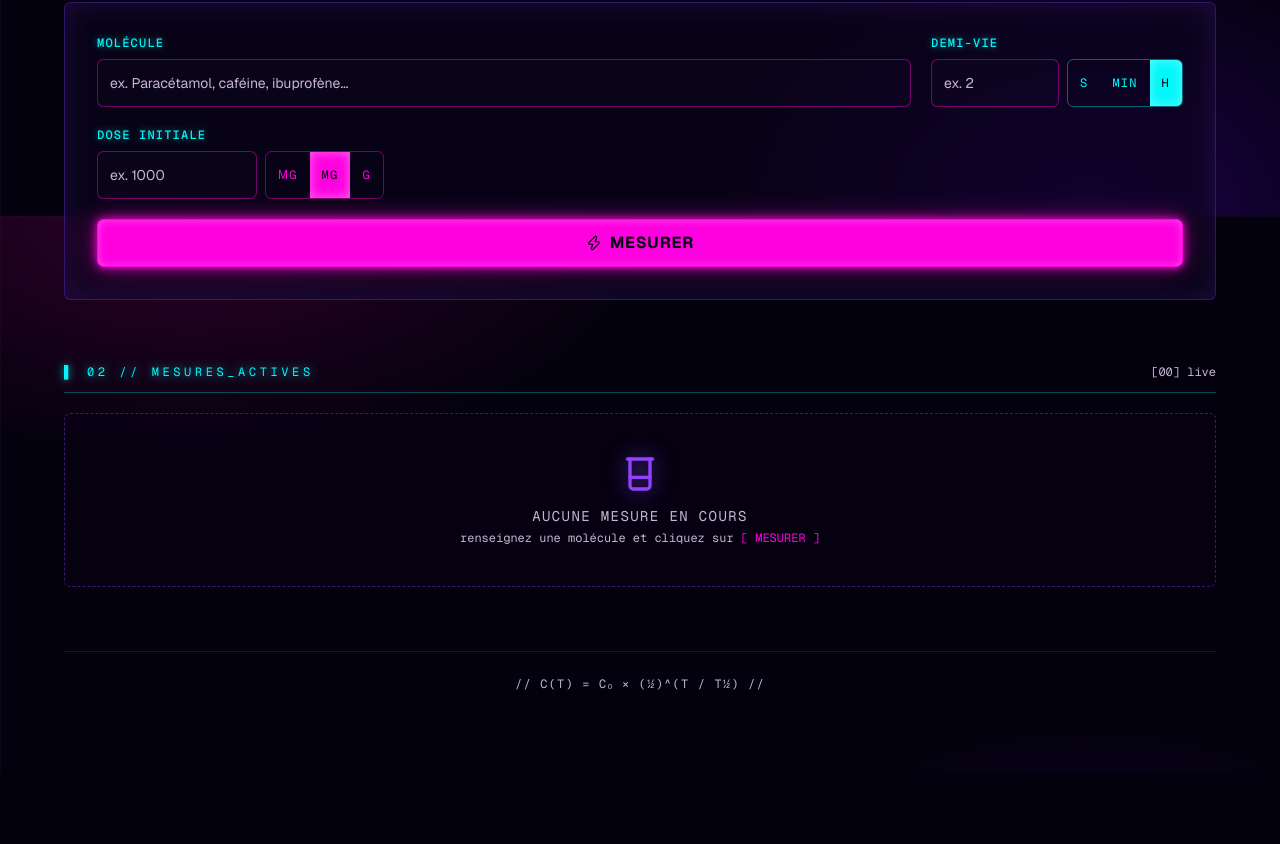
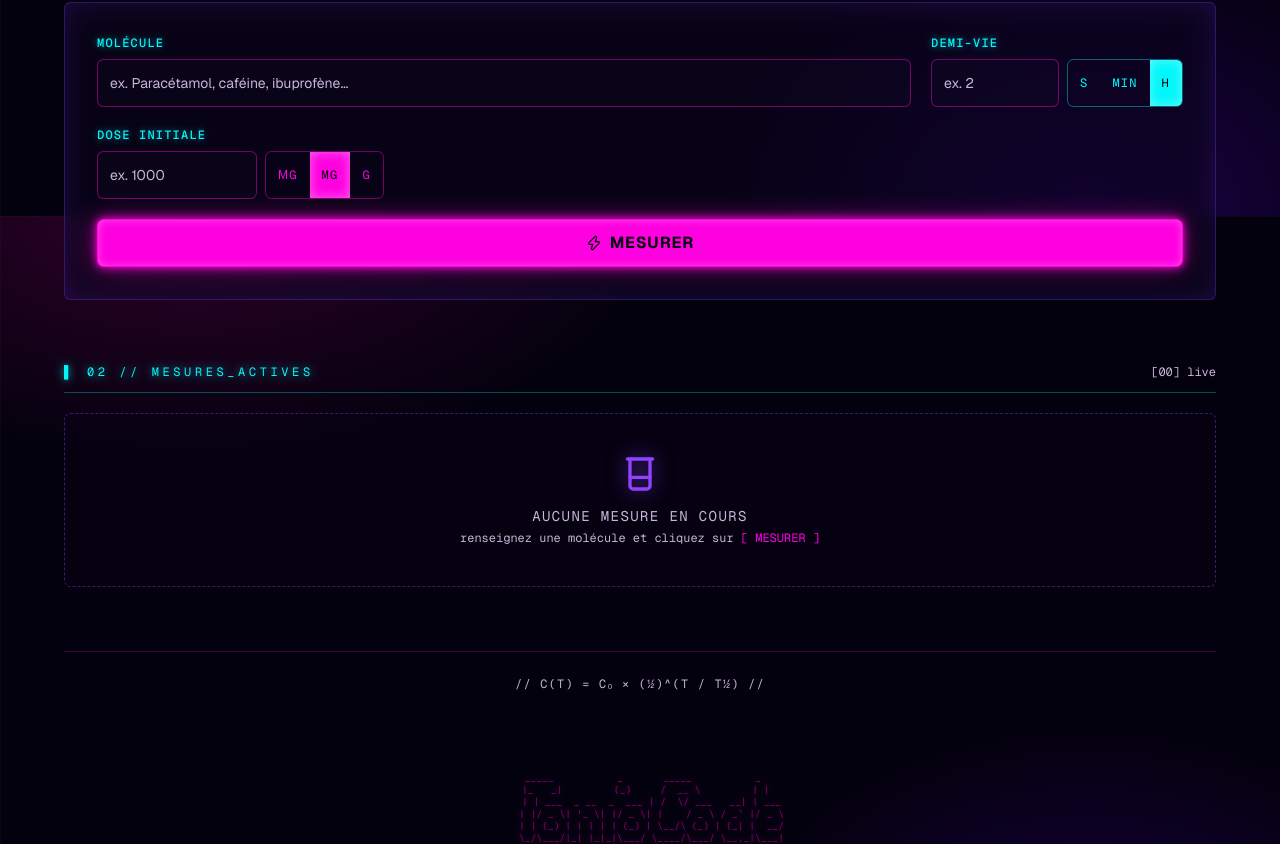
Before and after one commit to TonioCodeur/HalfLife, a Next.js app: page / in a window 1280 px wide. Shown: the part 584-1428 px from the top of the page. Before the commit the page ends 1356 px from the top, so only its background shows below. Built offline with nearby package versions, Linux system fonts and the light colour scheme.

Commit message:
ascii art fix

```diff
--- a/app/layout.tsx
+++ b/app/layout.tsx
@@ -31,6 +31,19 @@ export default function RootLayout({
     >
       <body className="min-h-full flex flex-col">
         <TooltipProvider>{children}</TooltipProvider>
+        {/* Art ASCII (décoratif, expression JS → pas de règle
+            react/no-unescaped-entities qui s'applique). */}
+        <pre
+          aria-hidden="true"
+          className="mx-auto w-fit overflow-x-auto whitespace-pre text-center font-mono text-[0.5rem] leading-tight text-[var(--neon-pink)]/45 [text-shadow:0_0_4px_color-mix(in_oklch,var(--neon-pink),transparent_75%)] sm:text-[0.6rem]"
+        >
+{` _____           _       _____           _
+  |_   _|         (_)     /  __ \\         | |
+    | | ___  _ __  _  ___ | /  \\/ ___   __| | ___
+    | |/ _ \\| '_ \\| |/ _ \\| |    / _ \\ / _\` |/ _ \\
+    | | (_) | | | | | (_) | \\__/\\ (_) | (_| |  __/
+    \\_/\\___/|_| |_|_|\\___/ \\____/\\___/ \\__,_|\\___|`}
+        </pre>
       </body>
     </html>
   );
```
